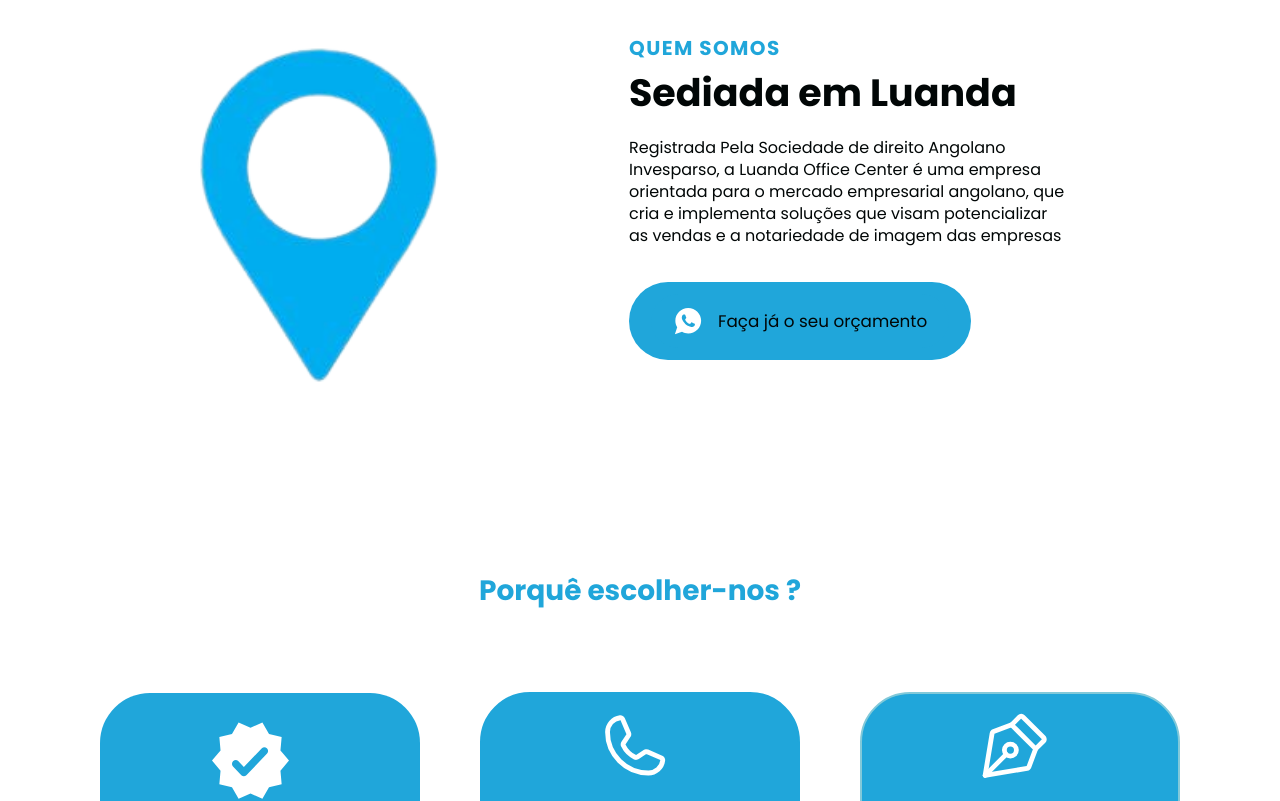
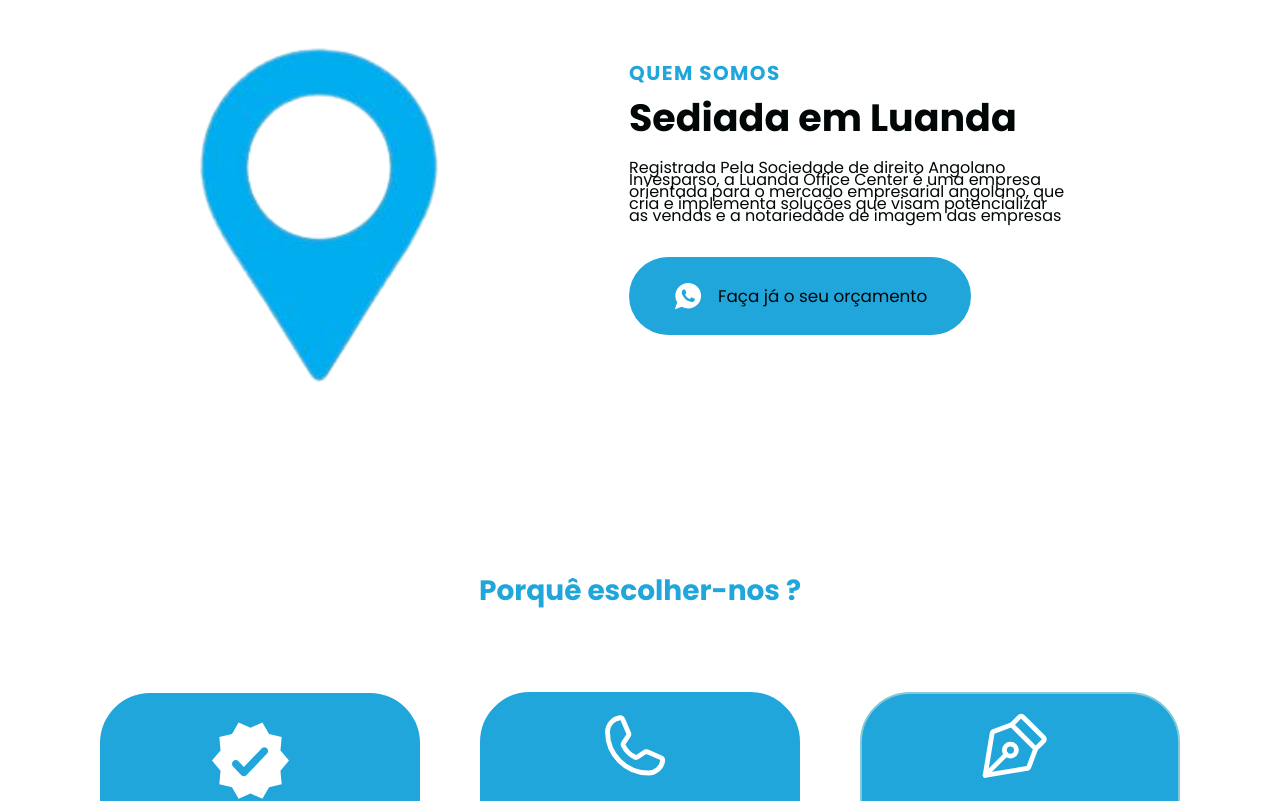
Before and after one commit to Edhotz/LOC-website, a React (Create React App) app: page / in a window 1280 px wide. Shown: the part 1000-1801 px from the top of the page. Built offline with nearby package versions, Linux system fonts and the light colour scheme.

Commit message:
Correções ortograficas

```diff
--- a/src/components/InfoSection/InfoElements.js
+++ b/src/components/InfoSection/InfoElements.js
@@ -91,7 +91,7 @@
   max-width: 440px;
   margin-bottom: 35px;
   font-size: 16px;
-  line-height: 22px;
+  line-height: 12px;
   color: ${({ darkText }) => (darkText ? "#010606" : "#fff")};
 
   @media screen and(max-width: 320px) {
```
